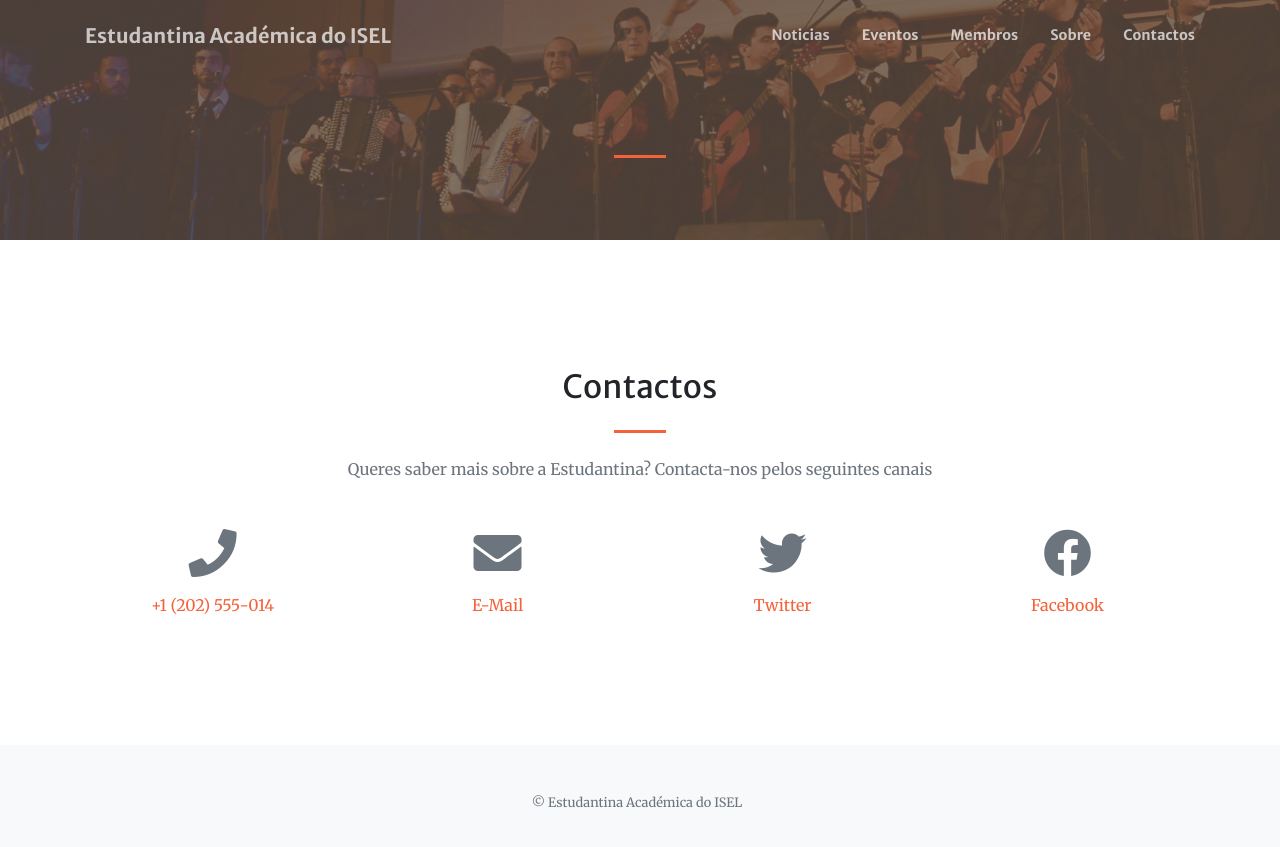
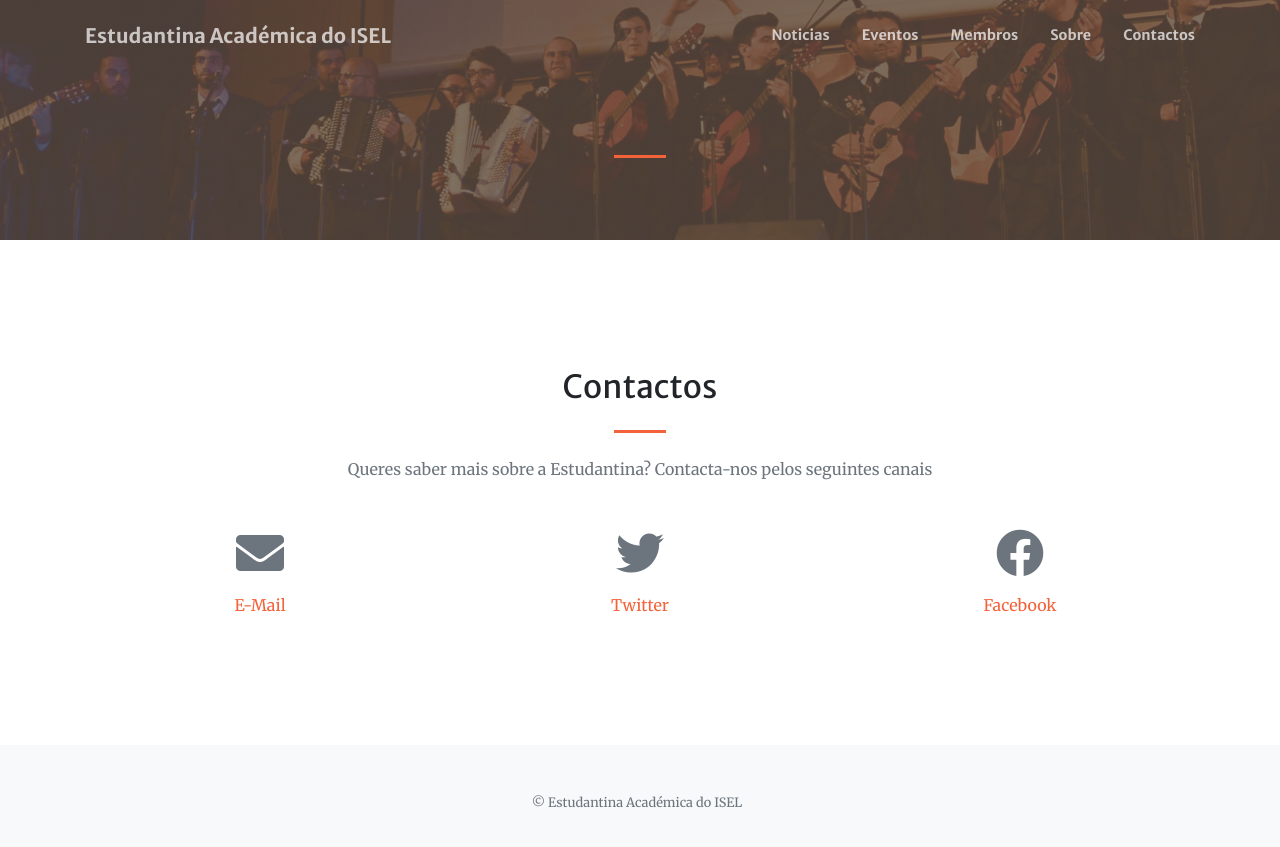
Before and after one commit to diogofgm/eaisel_site, a Jekyll site: the page built from contacts.md, in a window 1280 px wide. Shown: the top 847 px of the page. Built offline with Jekyll 4.4.1, drawn with Linux system fonts in a browser that asks for light colours.

Commit message:
Update contacts.md

```diff
--- a/contacts.md
+++ b/contacts.md
@@ -9,8 +9,6 @@ sections:
       Queres saber mais sobre a Estudantina?
       Contacta-nos pelos seguintes canais
     actions:
-    - title: +1 (202) 555-014
-      icon: fa-phone
     - title: E-Mail
       icon: fa-envelope
       url: mailto:estudantina@alunos.isel.ipl.pt
```
